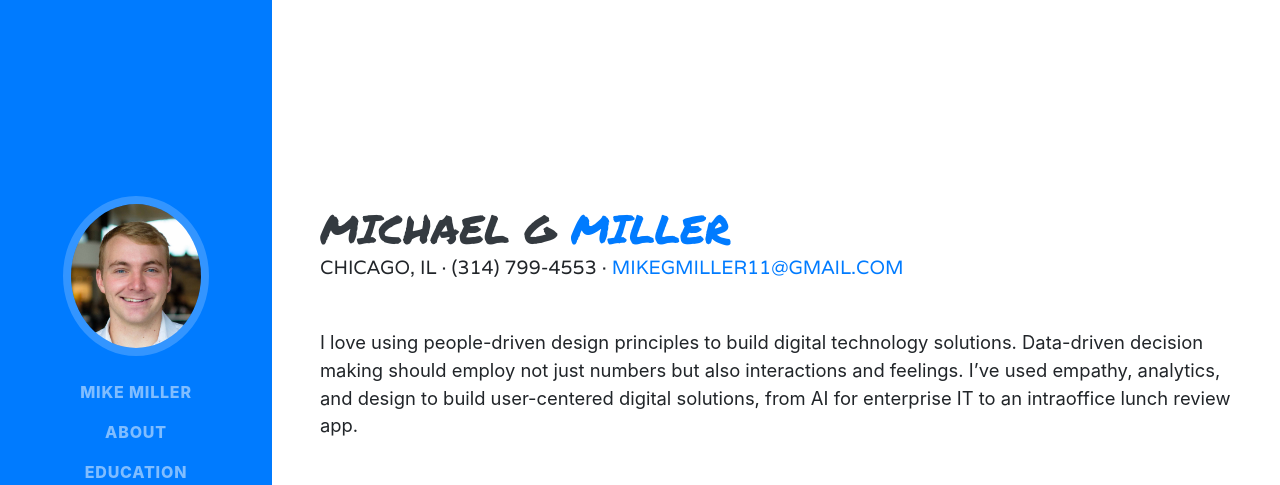
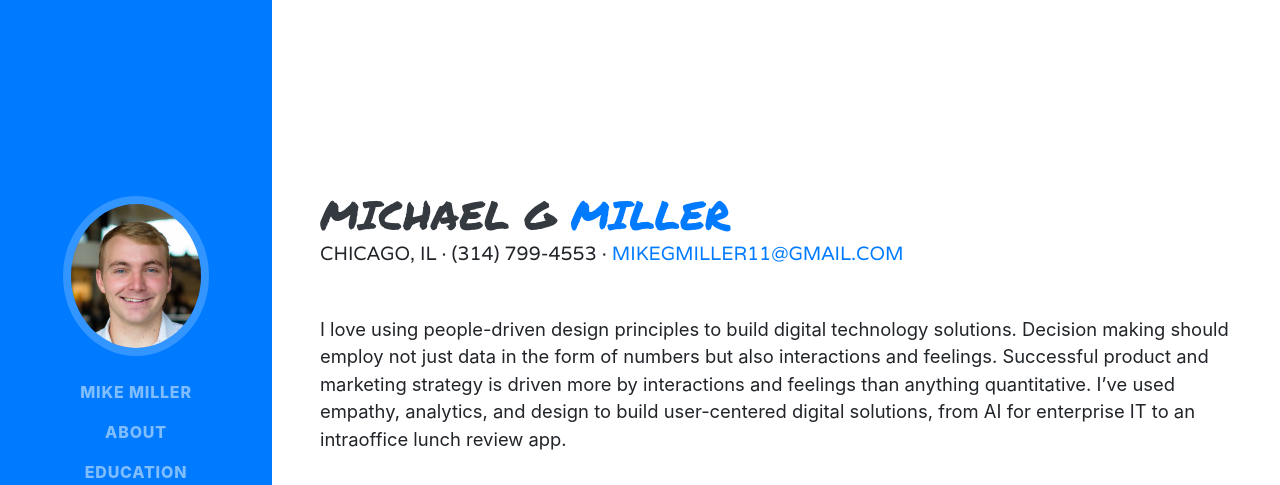
Before and after one commit to mikegm11/MichaelGMiller_site, a website with bundled scripts: page index.html in a window 1280 px wide. Shown: the top 485 px of the page. Built offline with nearby package versions, Linux system fonts and the light colour scheme; a web font is replaced by a local one.

Commit message:
pointy POV?

```diff
--- a/index.html
+++ b/index.html
@@ -81,7 +81,7 @@
         <div class="subheading mb-5">Chicago, IL · (314) 799-4553 ·
           <a href="mailto:mikegmiller11@gmail.com">mikegmiller11@gmail.com</a>
         </div>
-        <p class="lead mb-5">I love using people-driven design principles to build digital technology solutions. Data-driven decision making should employ not just numbers but also interactions and feelings. I’ve used empathy, analytics, and design to build user-centered digital solutions, from AI for enterprise IT to an intraoffice lunch review app.</p>
+        <p class="lead mb-5">I love using people-driven design principles to build digital technology solutions. Decision making should employ not just data in the form of numbers but also interactions and feelings. Successful product and marketing strategy is driven more by interactions and feelings than anything quantitative. I’ve used empathy, analytics, and design to build user-centered digital solutions, from AI for enterprise IT to an intraoffice lunch review app.</p>
         <p class="lead mb-4"> I am especially passionate about B2B SaaS/PaaS solutions and big data analytics.</p>
         <div class="social-icons">
           <a href="https://www.linkedin.com/in/michael-gordon-miller/">
```
